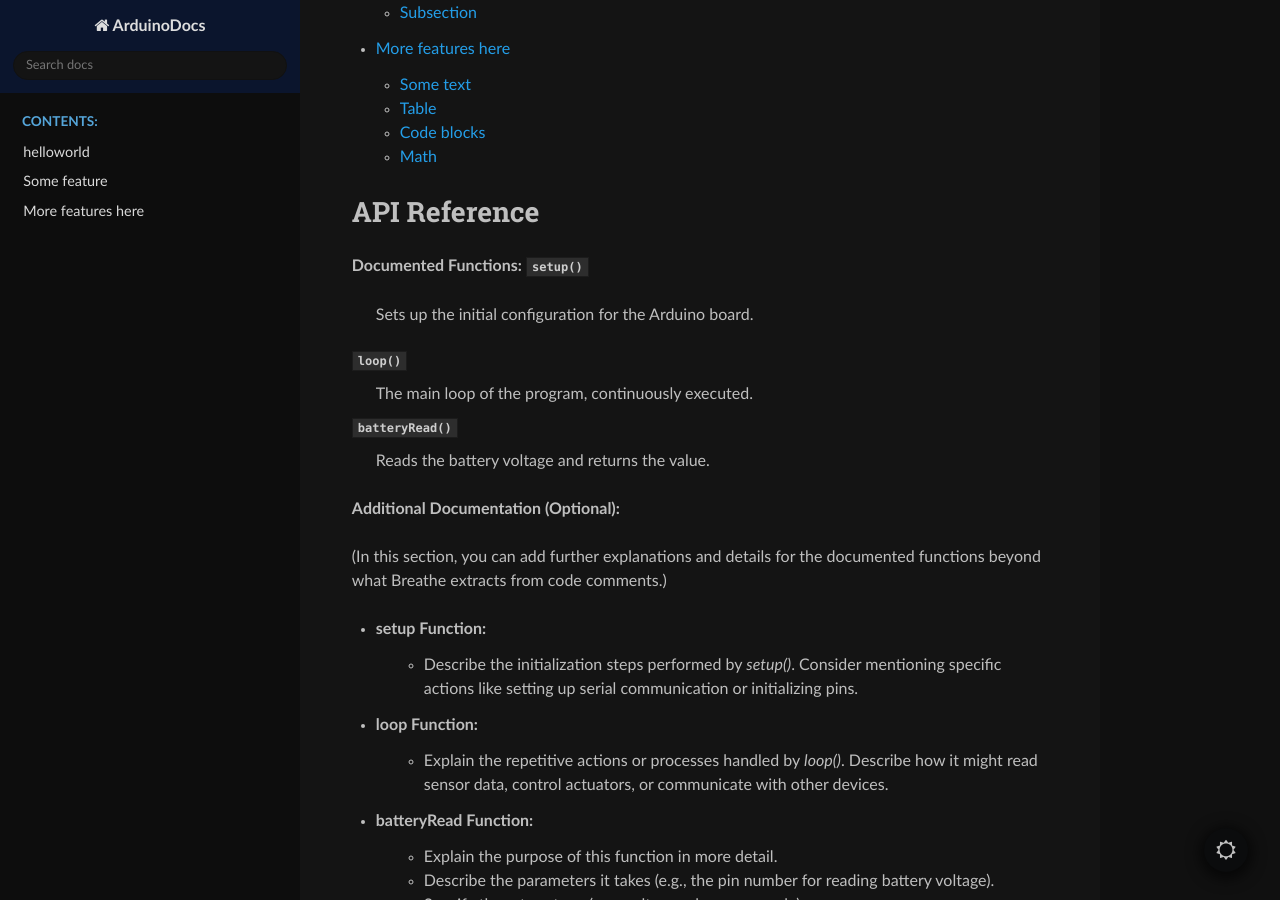
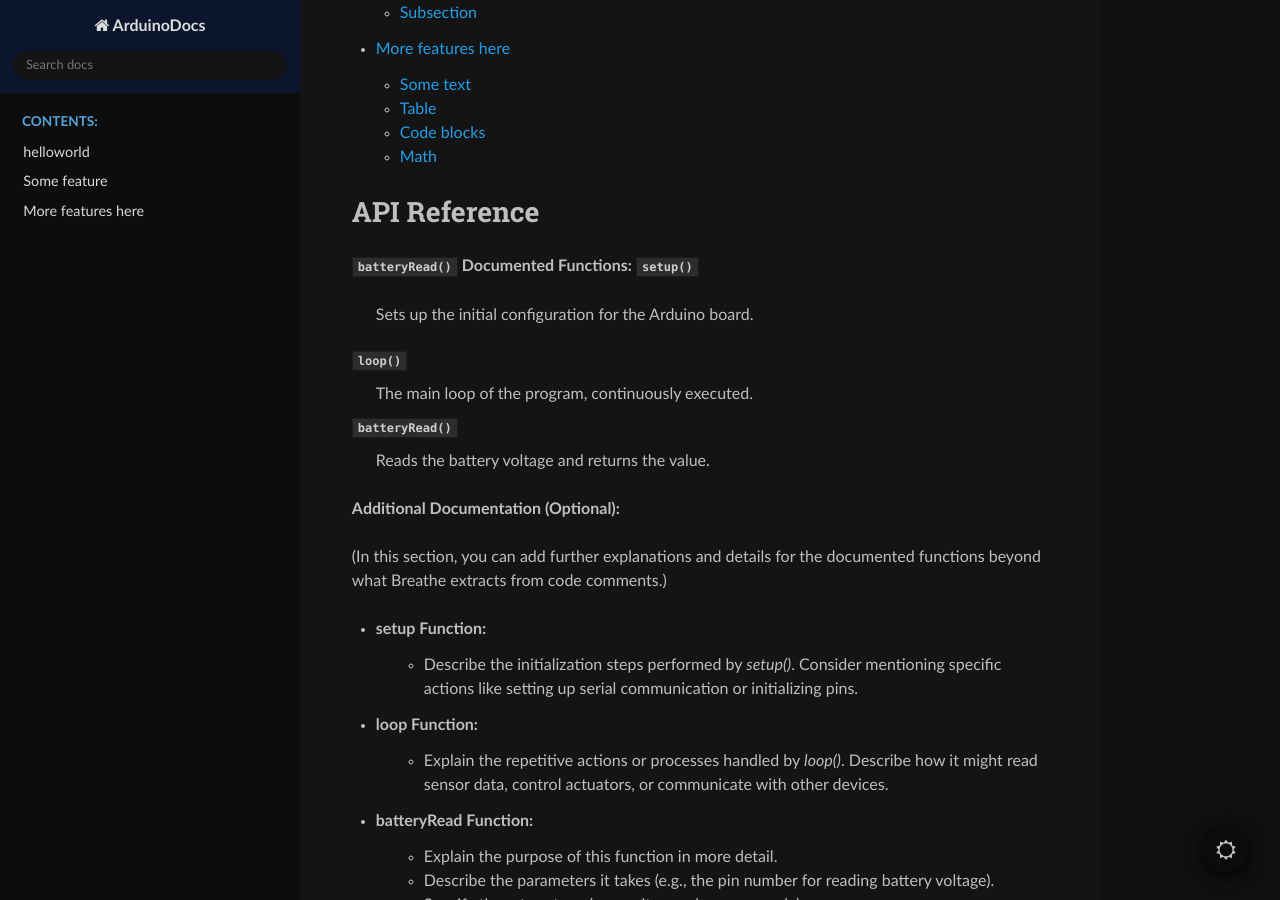
Before and after one commit to piklz/documentation-example, a Sphinx documentation site: the page built from doc/index.rst, in a window 1280 px wide and 900 px high, scrolled down 315 px. Built offline with Sphinx 7.4.7 and the Read the Docs theme 2.0.0, drawn with Linux system fonts in a browser that asks for light colours.

Commit message:
Update index.rst

```diff
--- a/doc/index.rst
+++ b/doc/index.rst
@@ -19,13 +19,13 @@
 
 API Reference
 ==============
-
+:c:func:`batteryRead`
 **Documented Functions:**
-:cpp:func:`setup`
+:c:func:`setup`
     Sets up the initial configuration for the Arduino board.
-:cpp:func:`loop`
+:c:func:`loop`
     The main loop of the program, continuously executed.
-:cpp:func:`batteryRead`
+:c:func:`batteryRead`
     Reads the battery voltage and returns the value.
 
 **Additional Documentation (Optional):**
```
